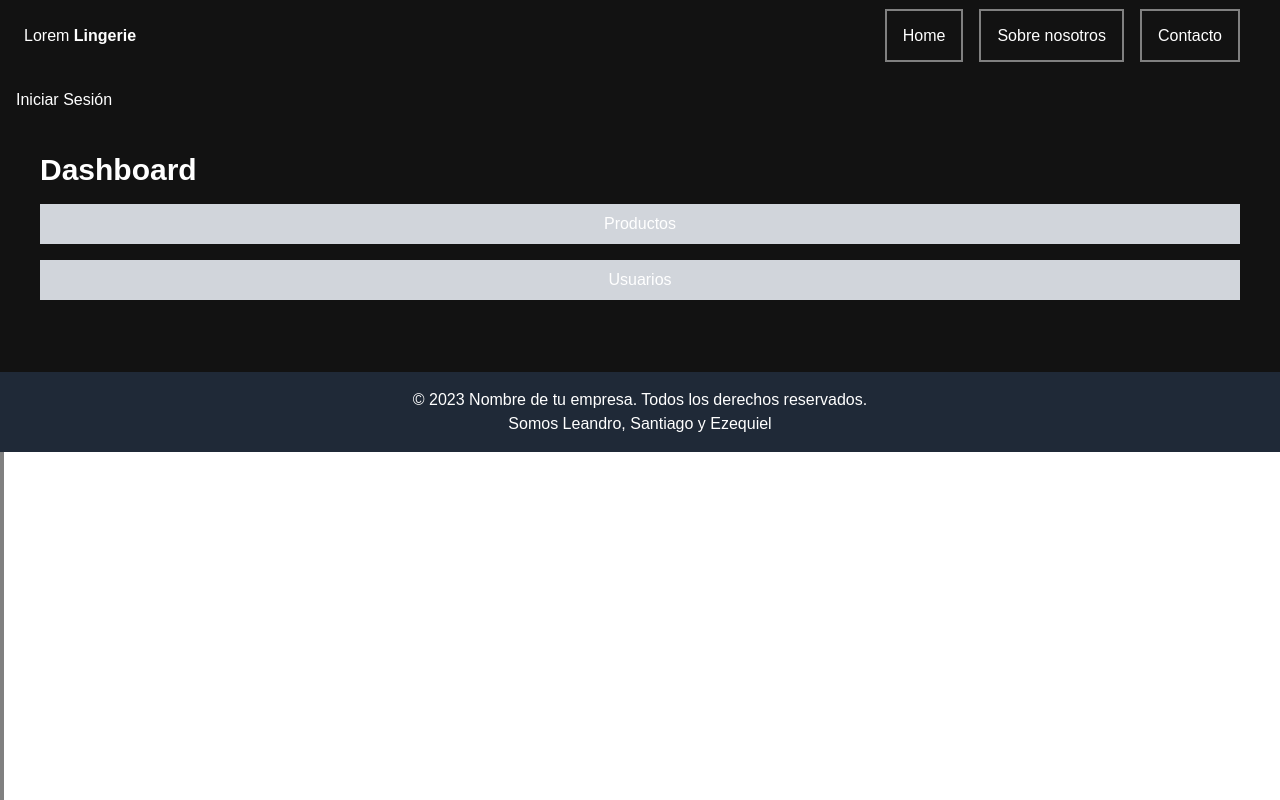
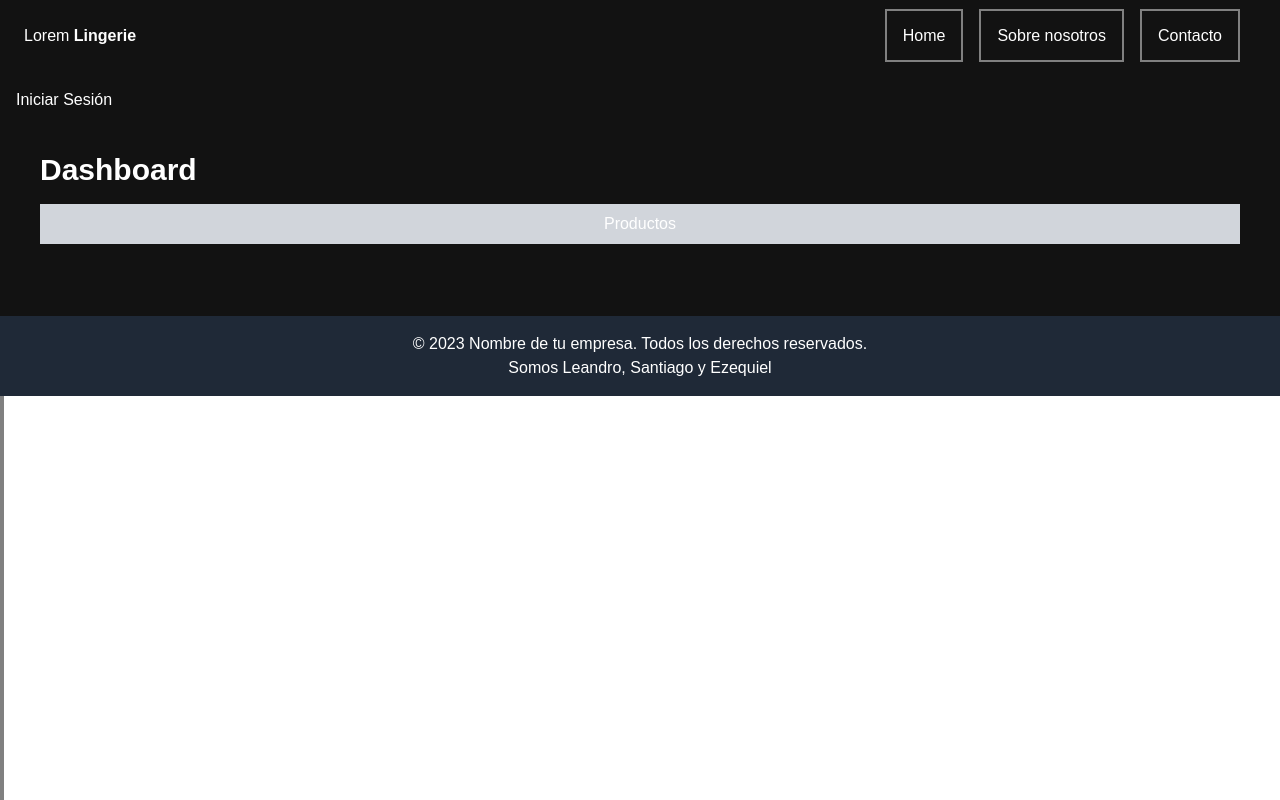
Before and after one commit to SantiB02/LABTP-FORK-DEPLOY, a React (Create React App) app: page /dashboard in a window 1280 px wide. Built offline with nearby package versions, Linux system fonts and the light colour scheme; no server answers.

Commit message:
validacion dashboard SuperAdmin para users

```diff
--- a/src/App.jsx
+++ b/src/App.jsx
@@ -47,7 +47,7 @@ function App() {
             <Routes>
               <Route
                 path="/dashboard"
-                element={<Dashboard products={products} />}
+                element={<Dashboard products={products} user={user} />}
               />
               <Route path="/about" element={<About />} />
               <Route path="/contact" element={<Contact />} />
--- a/src/pages/components/Dashboard.jsx
+++ b/src/pages/components/Dashboard.jsx
@@ -2,7 +2,7 @@ import React, { useState } from "react";
 import DashboardUsers from "./DashboardUsers";
 import { DashboardProducts } from "./DashboardProducts";
 
-const Dashboard = ({ products }) => {
+const Dashboard = ({ products, user }) => {
   const [isProductsClicked, setIsProductsClicked] = useState(false);
   const [isClientsClicked, setIsClientsClicked] = useState(false);
 
@@ -28,6 +28,7 @@ const Dashboard = ({ products }) => {
         >
           Productos
         </button>
+        {user?.userType === "SuperAdmin" && (
           <button
             className={`p-2 text-white ${
               isClientsClicked ? "bg-blue-500" : "bg-gray-300"
@@ -36,6 +37,7 @@ const Dashboard = ({ products }) => {
           >
             Usuarios
           </button>
+        )}
       </aside>
       <div className="mt-8">
         {isProductsClicked ? <DashboardProducts products={products} /> : null}
```
Lines whose indentation alone changed are shown as unchanged.
